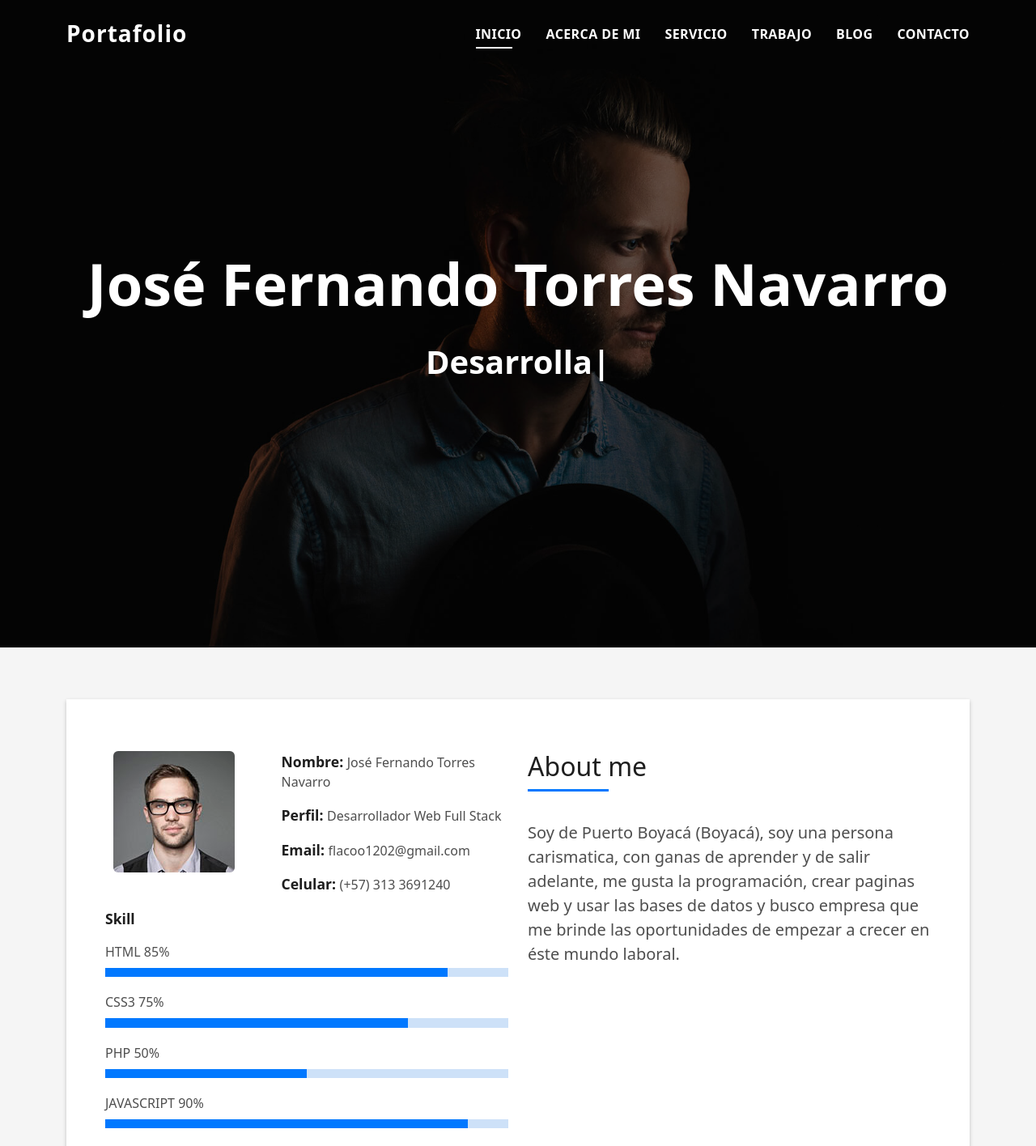
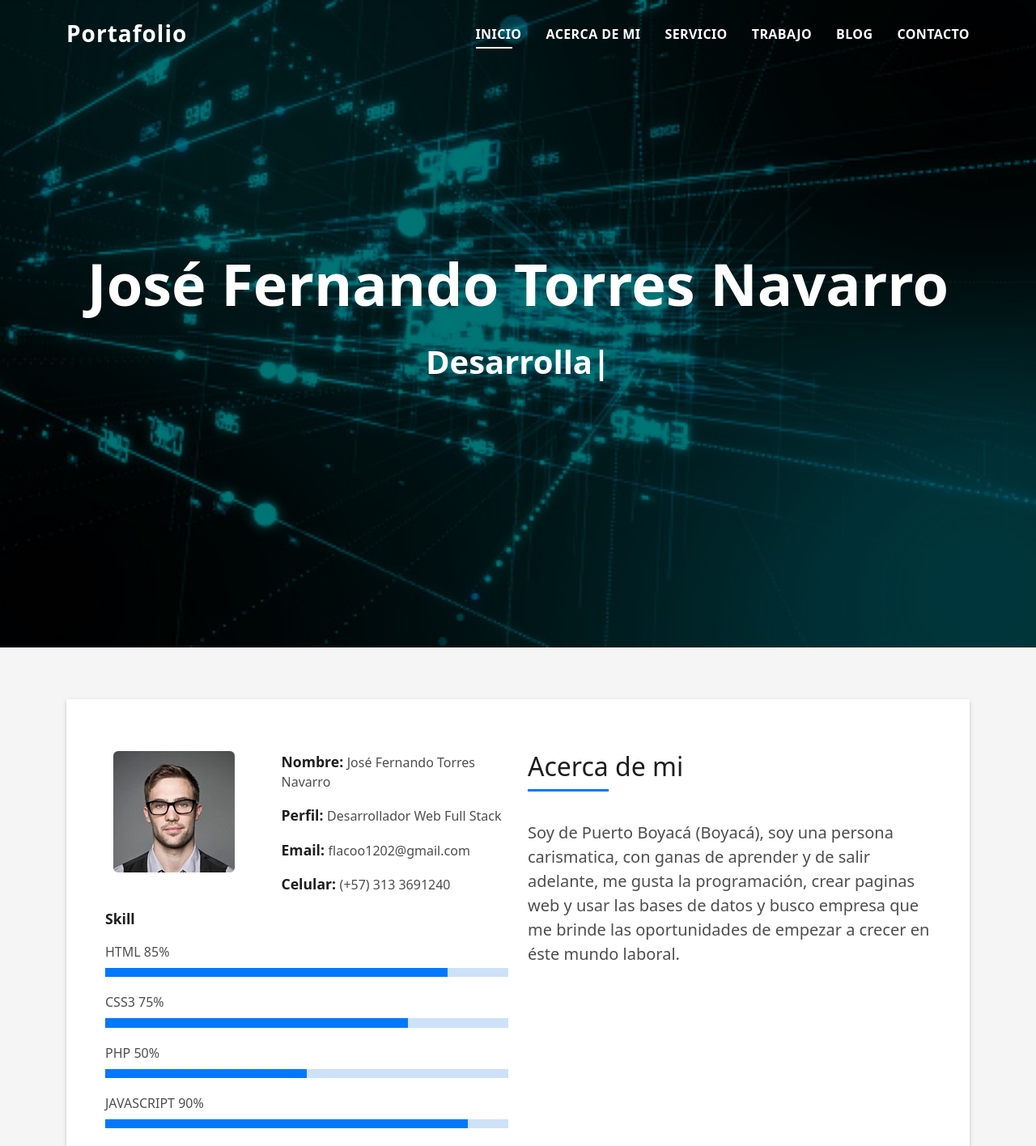
Before and after one commit to Fernando-TorresGithub/portafolio, a plain HTML site: page index.html in a window 1280 px wide. Shown: the top 1416 px of the page at 81% size. Drawn offline with Linux system fonts and the light colour scheme.

Commit message:
Mi primera imagen de prueba

```diff
--- a/index.html
+++ b/index.html
@@ -56,7 +56,7 @@
   </header><!-- End Header -->
 
   <!-- ======= Hero Section ======= -->
-  <div id="hero" class="hero route bg-image" style="background-image: url(assets/img/hero-bg.jpg)">
+  <div id="hero" class="hero route bg-image" style="background-image: url(assets/img/fondo.jpg)">
     <div class="overlay-itro"></div>
     <div class="hero-content display-table">
       <div class="table-cell">
@@ -119,7 +119,7 @@
                   <div class="about-me pt-4 pt-md-0">
                     <div class="title-box-2">
                       <h5 class="title-left">
-                        About me
+                        Acerca de mi
                       </h5>
                     </div>
                     <p class="lead">
```
Also changed, not shown: assets/img/fondo.jpg (added).
